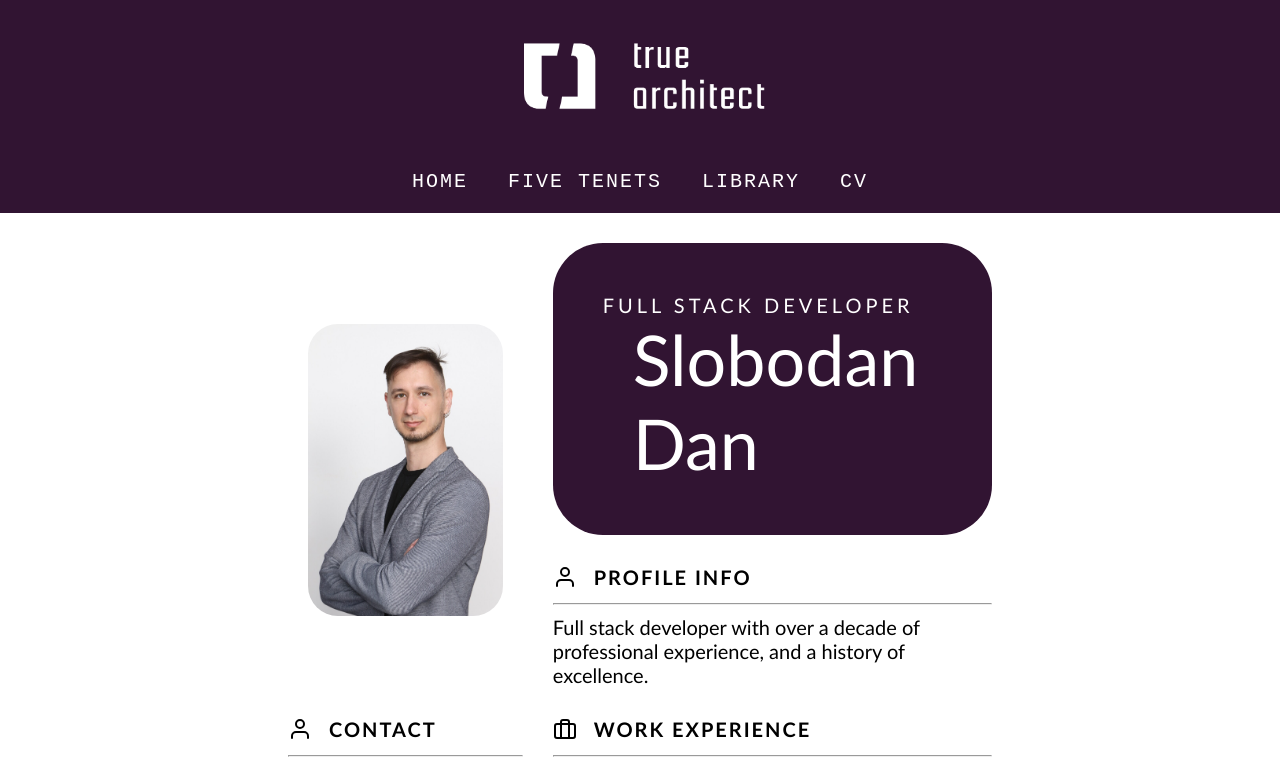
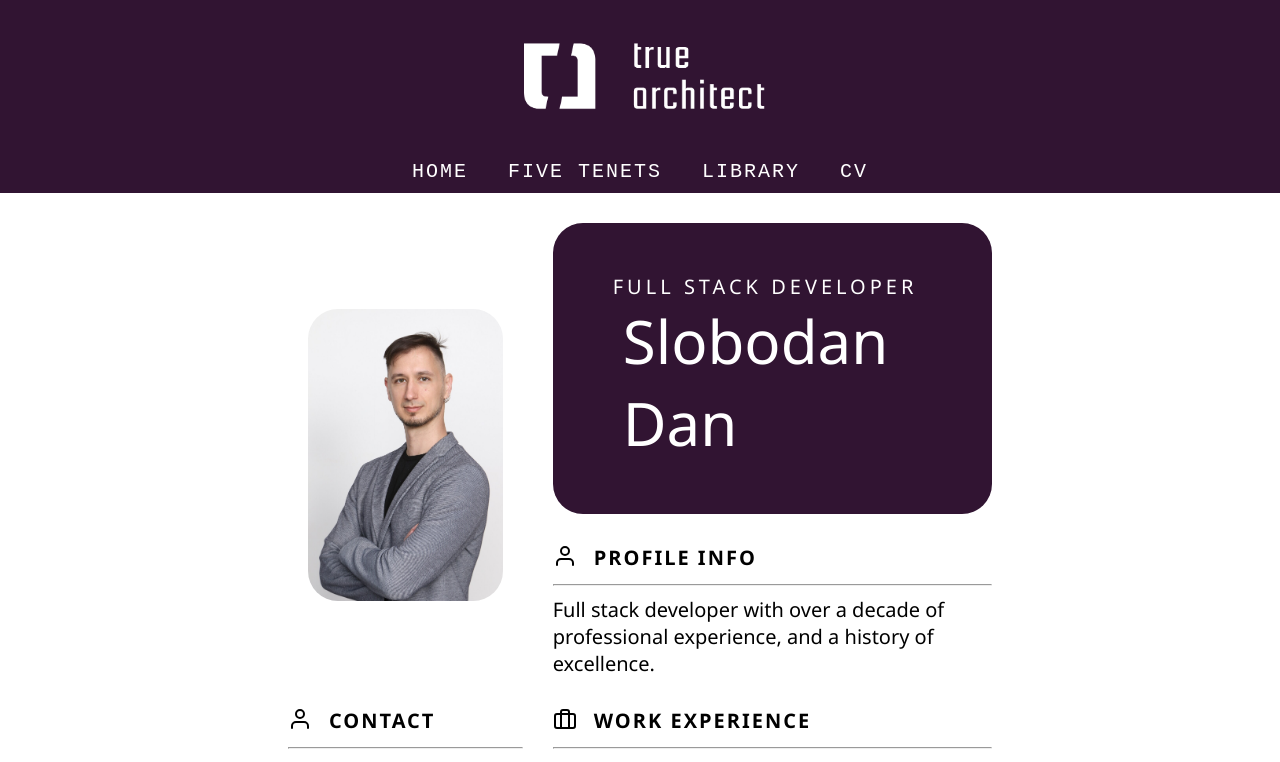
Before and after one commit to danslobodan/personalwebsite, a Next.js app: page /cv in a window 1280 px wide. Shown: the top 762 px of the page. Built offline with nearby package versions, Linux system fonts and the light colour scheme.

Commit message:
Mobile first style fixes.

```diff
--- /dev/null
+++ b/components/cv/Heading.module.css
@@ -0,0 +1,32 @@
+.container {
+    margin-bottom: 30px;
+    padding: 10px;
+    border-radius: 30px;
+    background-color: #311432;
+    color: white;
+    width: 100%;
+}
+
+.title {
+    padding-left: 10px;
+    font-weight: lighter;
+    letter-spacing: 2px;
+    text-transform: uppercase;
+}
+
+.name {
+    padding-left: 20px;
+    font-weight: lighter;
+    font-size: 60px;
+}
+
+@media only screen and (min-width: 768px) {
+
+    .container {
+        padding: 50px;
+    }
+
+    .title {
+        letter-spacing: 4px;
+    }
+}
--- a/components/cv/Heading.tsx
+++ b/components/cv/Heading.tsx
@@ -1,3 +1,5 @@
+import styles from "./Heading.module.css";
+
 import React from "react";
 
 interface Props {
@@ -7,34 +9,9 @@ interface Props {
 
 const Heading: React.FC<Props> = ({ title, name }) => {
     return (
-        <div
-            style={{
-                marginBottom: "30px",
-                padding: "50px",
-                borderRadius: "50px",
-                backgroundColor: "#311432",
-                color: "white",
-                width: "100%",
-            }}
-        >
-            <h3
-                style={{
-                    fontWeight: "lighter",
-                    letterSpacing: "4px",
-                    textTransform: "uppercase",
-                }}
-            >
-                {title}
-            </h3>
-            <h1
-                style={{
-                    marginLeft: "30px",
-                    fontWeight: "lighter",
-                    fontSize: "70px",
-                }}
-            >
-                {name}
-            </h1>
+        <div className={styles.container}>
+            <h3 className={styles.title}>{title}</h3>
+            <h1 className={styles.name}>{name}</h1>
         </div>
     );
 };
--- a/components/cv/Skills.tsx
+++ b/components/cv/Skills.tsx
@@ -38,21 +38,20 @@ const techSkills: string[] = [
     "C#",
     "Javascript",
     "Typescript",
+    "CSS",
     "React",
     "React Native",
-    "HTML",
-    "CSS",
-    "Python",
     "NodeJs",
     "Express",
-    "Unity",
     ".NET",
     "MongoDb",
     "SQL Server",
+    "Docker",
+    "Kubernetes",
     "Azure",
     "AWS",
     "Git",
-    "TFVC",
+    "Unity",
 ];
 
 const otherSkills: string[] = [
--- a/components/library/BookReview.module.css
+++ b/components/library/BookReview.module.css
@@ -1,19 +1,13 @@
 .container {
     width: 100%;
     border-style: double;
-    padding-left: 50px;
-    padding-right: 50px;
-    padding-top: 25px;
-    padding-bottom: 25px;
-    margin-bottom: 40px;
+    padding: 25px;
+    margin-bottom: 25px;
 }
 
 .details {
     display: flex;
     flex-direction: column;
-    padding-left: 50px;
-    padding-right: 50px;
-    height: 100%;
 }
 
 .title {
@@ -23,7 +17,7 @@
 
 .authors {
     font-size: large;
-    margin-bottom: 30px;
+    margin-bottom: 20px;
 }
 
 .image {
@@ -33,3 +27,19 @@
 .description {
     text-align: justify;
 }
+
+@media only screen and (min-width: 768px) {
+
+    .container {
+        padding-left: 50px;
+        padding-right: 50px;
+        padding-top: 30px;
+        padding-bottom: 30px;
+        margin-bottom: 40px;
+    }
+
+    .details {
+        padding-left: 50px;
+        padding-right: 50px;
+    }
+}
--- a/components/nav/NavMenu.module.css
+++ b/components/nav/NavMenu.module.css
@@ -1,5 +1,6 @@
 .header {
     background-color: #311432;
+    width: "100%";
 }
 
 .navbar {
--- a/components/nav/NavMenuItem.module.css
+++ b/components/nav/NavMenuItem.module.css
@@ -1,16 +1,19 @@
 .navitem {
     color: #ffffff;
-    margin: 1em;
     text-transform: uppercase;
     font-family: monospace;
     letter-spacing: 2px;
+    padding: 10px;
 }
 
 .navitem:hover {
     color: #adadad;
 }
 
-.active {
-    color: #adadad;
-    text-decoration: underline;
+@media only screen and (min-width: 768px) {
+
+    .navitem {
+        padding-left: 20px;
+        padding-right: 20px;
+    }
 }
--- a/styles/globals.css
+++ b/styles/globals.css
@@ -8,7 +8,7 @@
   box-sizing: border-box;
   padding: 0;
   margin: 0;
-  font-family: 'Trebuchet MS', 'Lucida Sans Unicode', 'Lucida Grande', 'Lucida Sans', Arial, sans-serif;
+  font-family: 'Segoe UI', Tahoma, Geneva, Verdana, sans-serif;
   font-size: 20px;
 }
 
```
